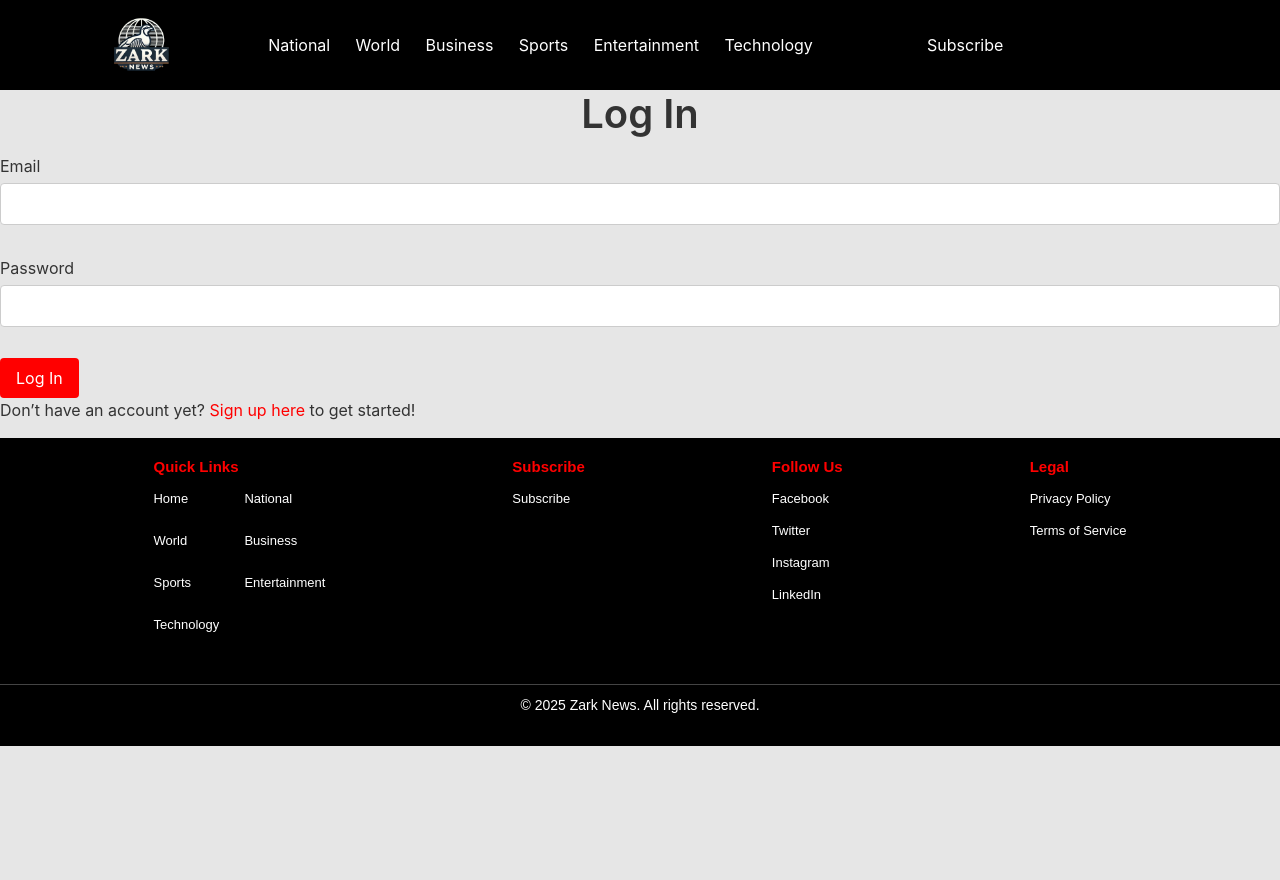
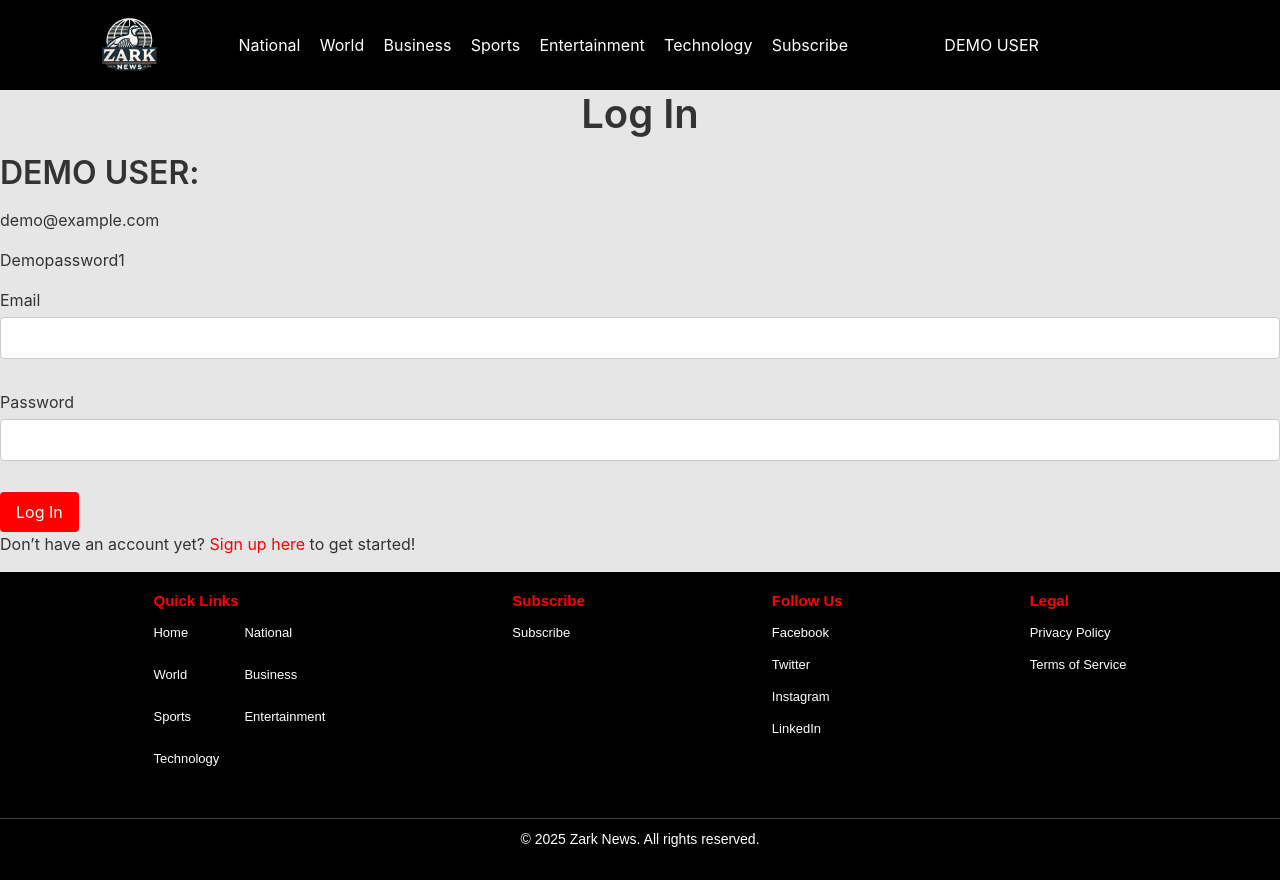
Before and after one commit to SamaAlt/ZarkNews, a React (Vite) app in the folder react-vite/: page /login in a window 1280 px wide. Before the commit the page ends 800 px from the top, so only its background shows below. Built offline with nearby package versions, Linux system fonts and the light colour scheme; no server answers.

Commit message:
for submission

```diff
--- a/react-vite/src/components/Login/LoginFormPage.jsx
+++ b/react-vite/src/components/Login/LoginFormPage.jsx
@@ -45,6 +45,9 @@ function LoginFormPage() {
   return (
     <div className="login-form-container">
       <h1>Log In</h1>
+      <h2>DEMO USER:</h2>
+      <p>demo@example.com</p>
+      <p>Demopassword1</p>
       {errors.server && <p className="error-message">{errors.server}</p>}
       <form onSubmit={handleSubmit} noValidate>
         <div className="form-group">
--- a/react-vite/src/components/Navigation/Navigation.jsx
+++ b/react-vite/src/components/Navigation/Navigation.jsx
@@ -26,9 +26,13 @@ export default function Navigation({ user }) {
         <Link to="/news/sports" className={isActive('/news/sports') ? 'active' : ''}>Sports</Link>
         <Link to="/news/entertainment" className={isActive('/news/entertainment') ? 'active' : ''}>Entertainment</Link>
         <Link to="/news/technology" className={isActive('/news/technology') ? 'active' : ''}>Technology</Link>
+        <Link to="/subscriptions/subscribe" className={isActive('/subscriptions/subscribe') ? 'active' : ''}>Subscribe</Link>
+
       </div>
       <div>
-        <Link to="/subscriptions/subscribe" className={isActive('/subscriptions/subscribe') ? 'active' : ''}>Subscribe</Link>
+        {/* <Link to="/subscriptions/subscribe" className={isActive('/subscriptions/subscribe') ? 'active' : ''}>Subscribe</Link> */}
+        <Link to="/employee-portal" className={isActive('/employee-portal') ? 'active' : ''}>DEMO USER</Link>
+
       </div>
       <div>
         {user && (user.role === 'editor' || user.role === 'admin') && (
```
Also changed, not shown: 3 other files (tests, documents, lock files or other folders).
